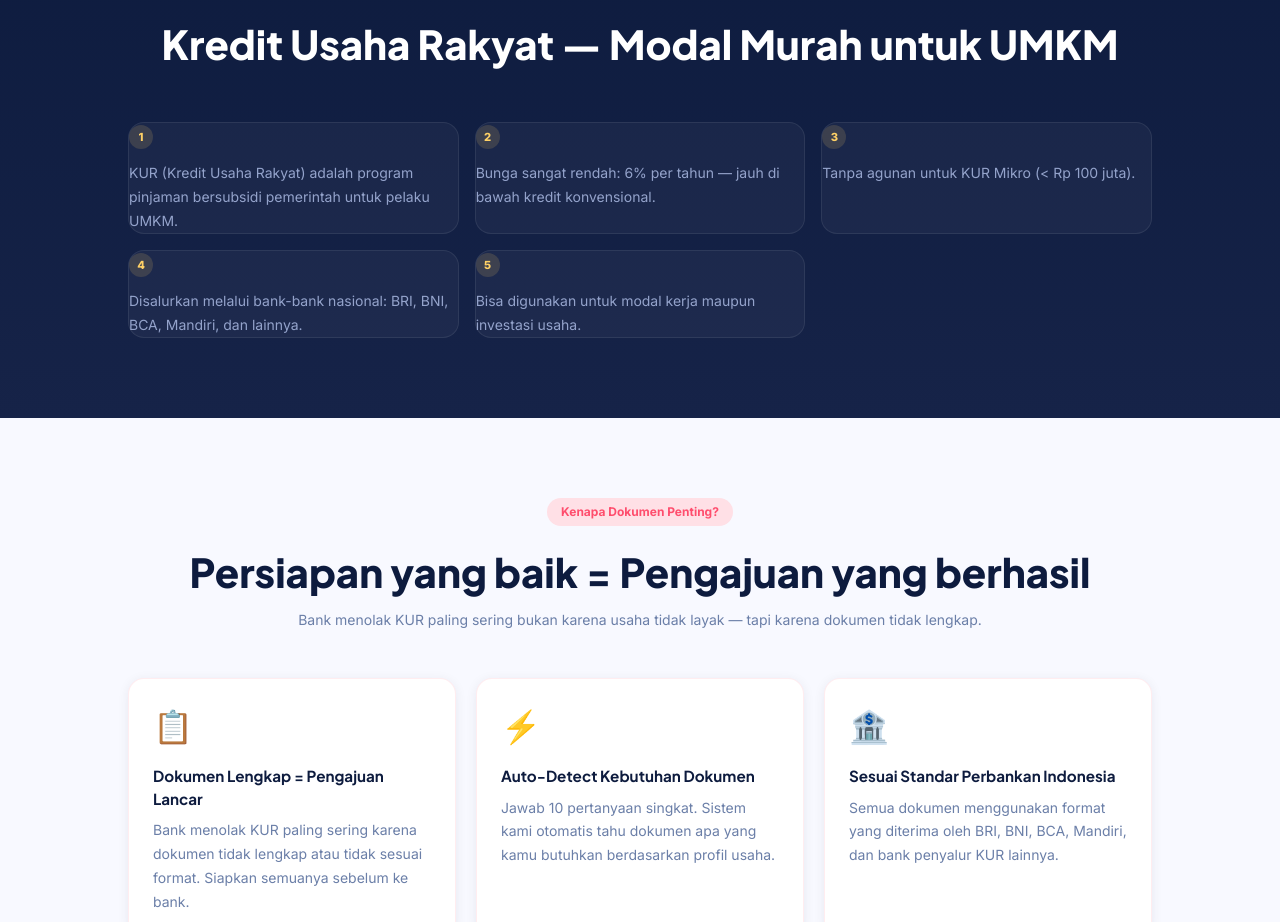
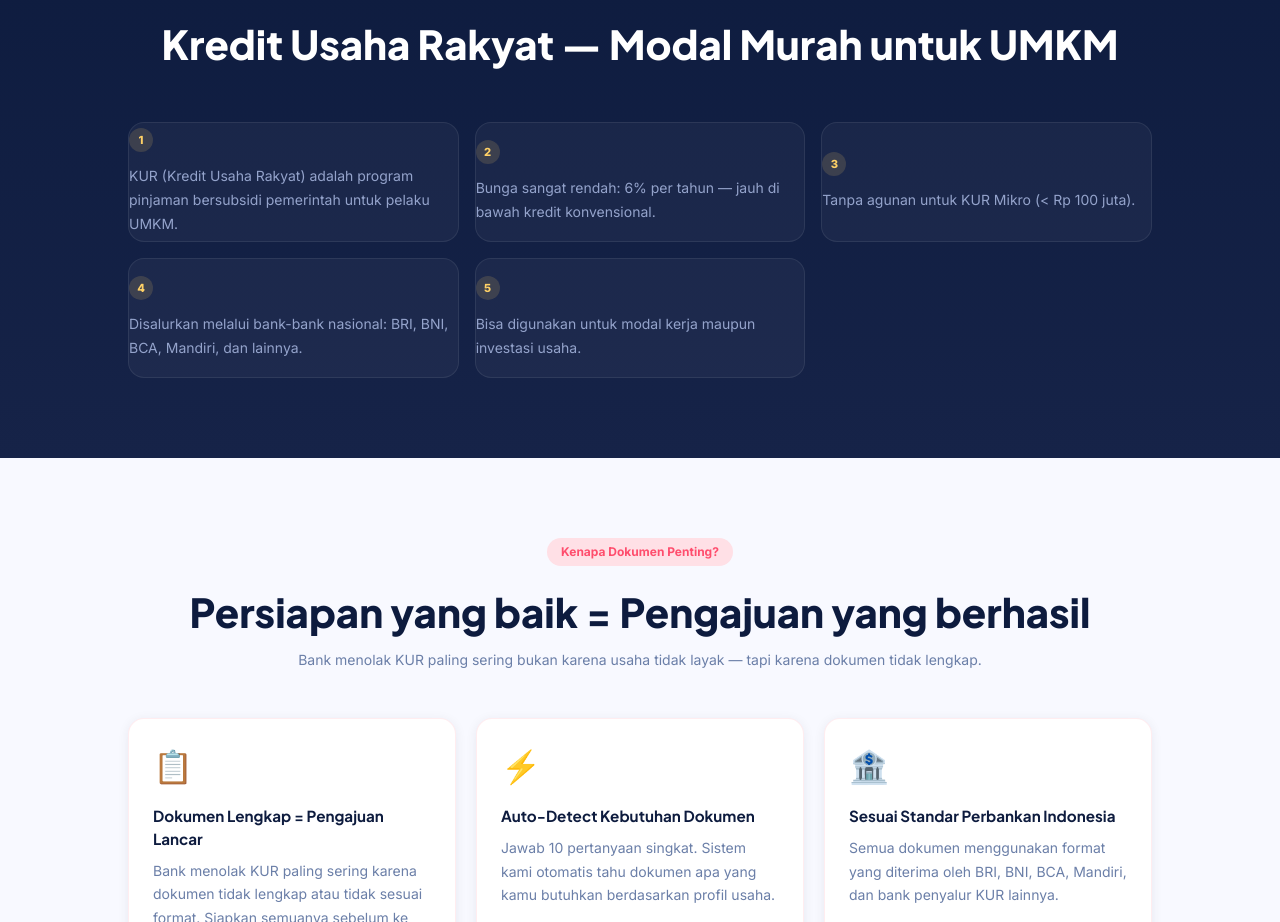
Before and after one commit to wah-rew/legalkan, a Next.js app: page /kur in a window 1280 px wide. Shown: the part 973-1895 px from the top of the page. Built offline with nearby package versions, Linux system fonts and the light colour scheme; no server answers.

Commit message:
fix: equal height cards with centered content for KUR facts

```diff
--- a/app/kur/page.tsx
+++ b/app/kur/page.tsx
@@ -271,6 +271,10 @@
                 style={{
                   background: "rgba(255,255,255,0.04)",
                   border: "1px solid rgba(255,255,255,0.08)",
+                  minHeight: "120px",
+                  display: "flex",
+                  flexDirection: "column",
+                  justifyContent: "center",
                 }}
               >
                 <span
```
